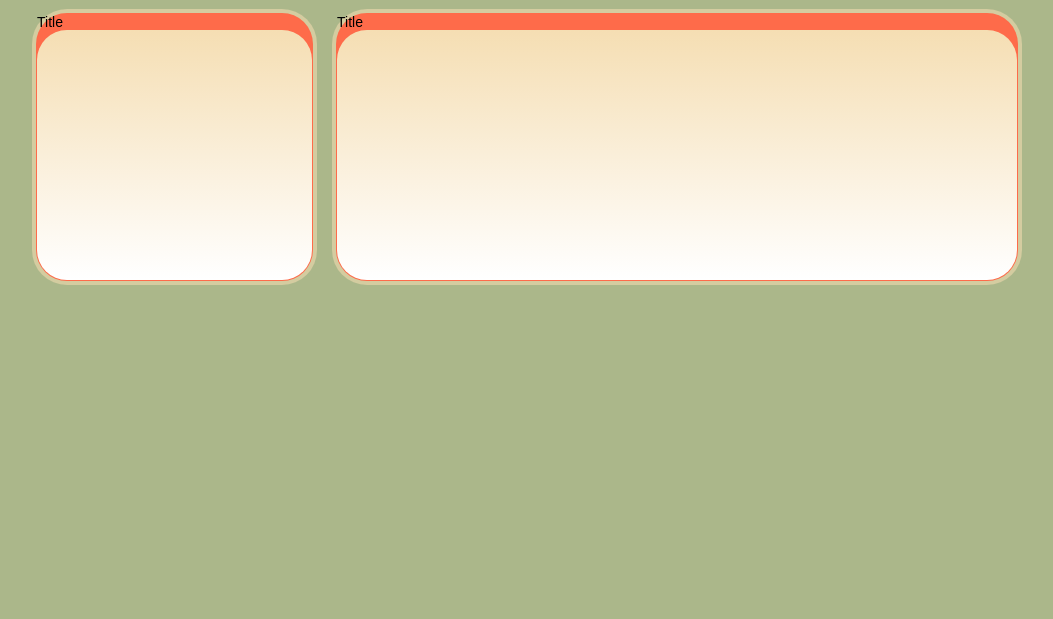
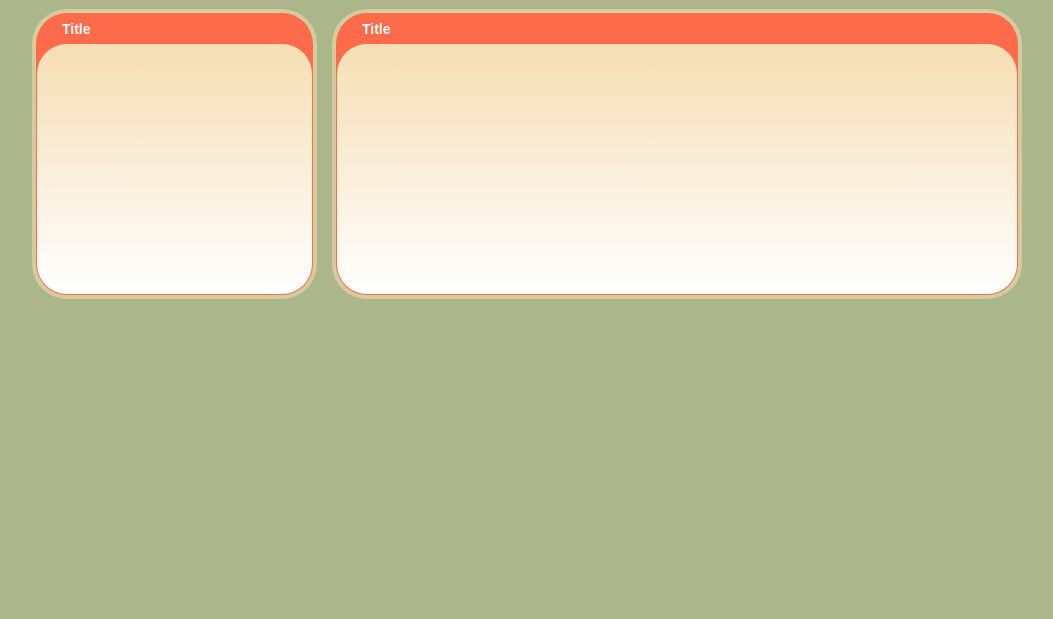
Before and after one commit to Jordancomm/Ananta-game, a plain HTML site: page index.html in a window 1280 px wide. Shown: the part 181-800 px from the top of the page, without its empty margins (113-1166 px from the left). Drawn offline with Linux system fonts and the light colour scheme.

Commit message:
Update index.html

```diff
--- a/index.html
+++ b/index.html
@@ -90,7 +90,7 @@
       background: linear-gradient(wheat,white);
       border-radius: 30px;
     }
-    .widgets-title. .section-body {
+    .widgets-title, .section-title {
       color: white;
       font-weight: bold;
       box-sizing: border-box;
```
